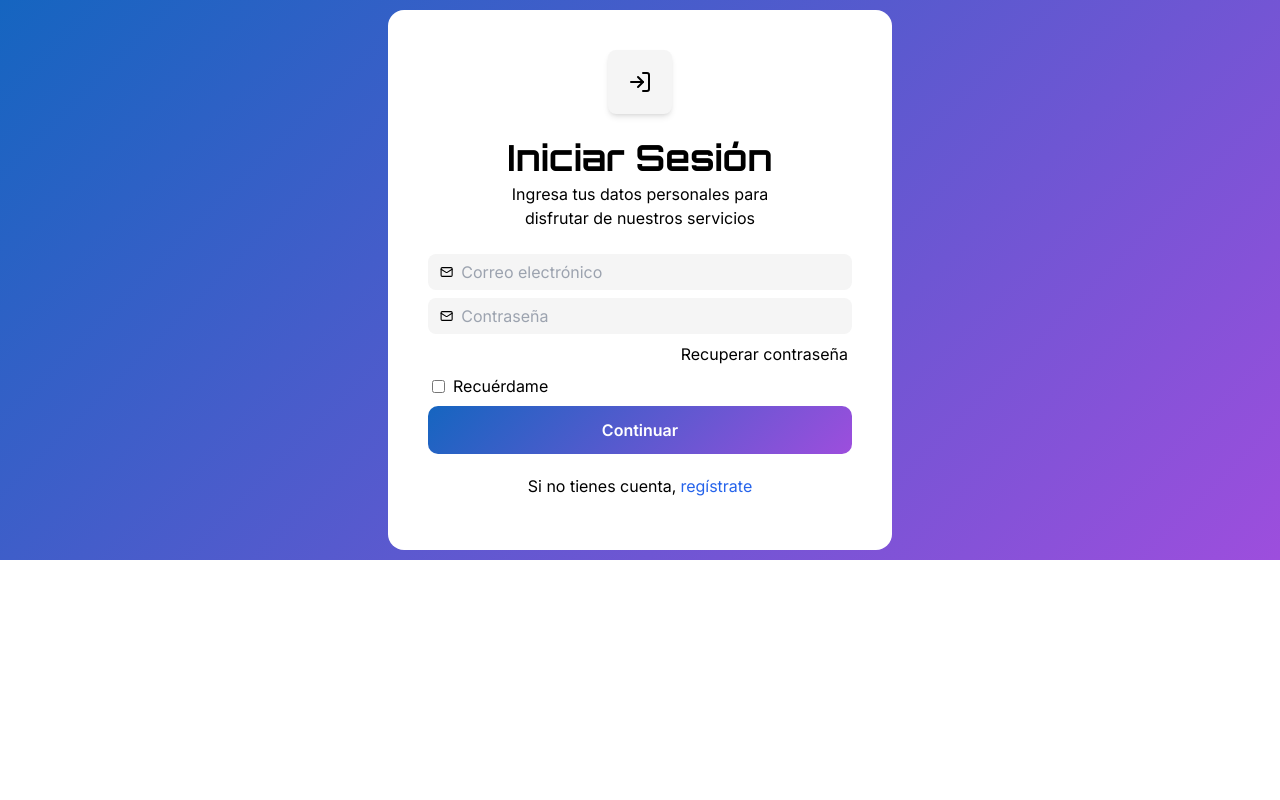
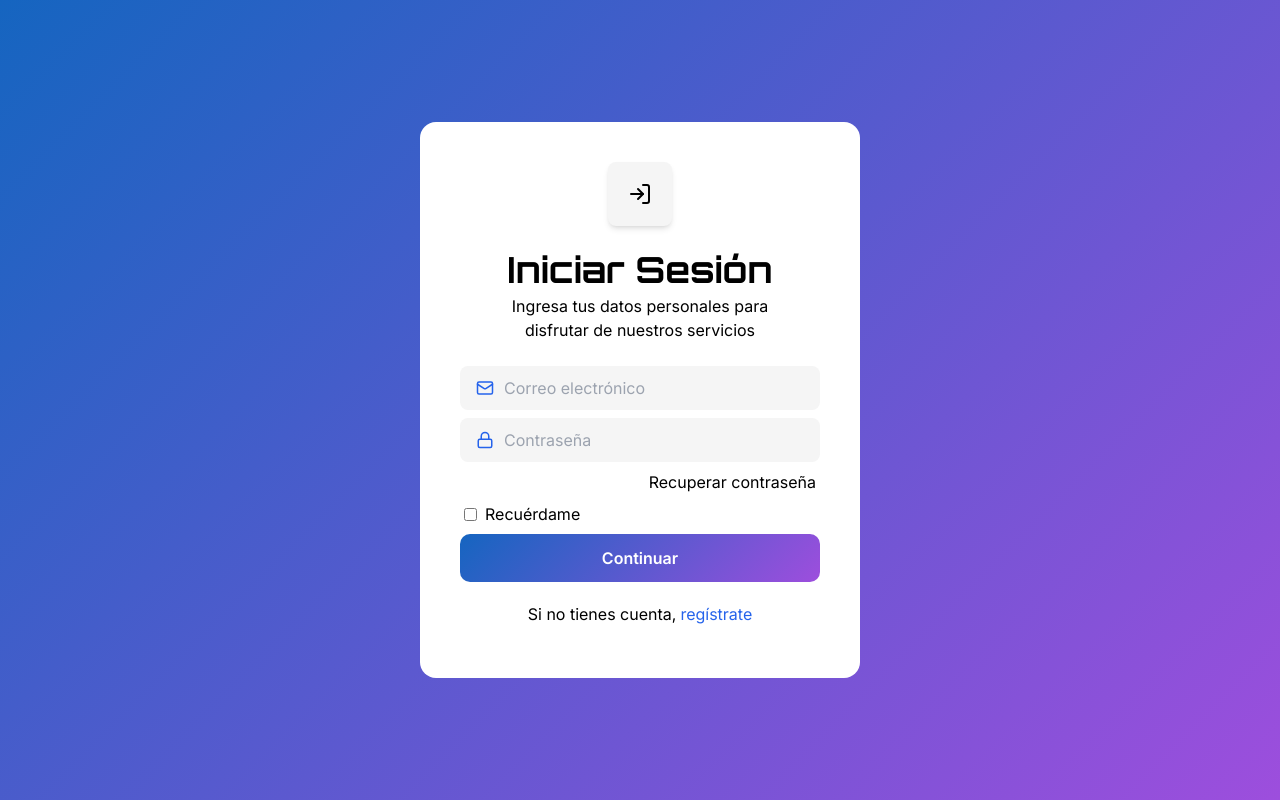
Before and after one commit to luciaSeo02/hackathonesFront, a React (Vite) app in the folder my-react-app/: page /login in a window 1280 px wide. Built offline with nearby package versions, Linux system fonts and the light colour scheme.

Commit message:
fix login and avatar

```diff
--- a/my-react-app/src/components/LoginForm.jsx
+++ b/my-react-app/src/components/LoginForm.jsx
@@ -1,6 +1,6 @@
 import { useContext, useState } from 'react';
 import { Link, useNavigate } from 'react-router-dom';
-import { LogIn, Mail } from 'lucide-react';
+import { Lock, LogIn, Mail } from 'lucide-react';
 import ButtonBig from './ui/ButtonBig.jsx';
 import AuthContext from '../context/AuthContextProvider.jsx';
 import loginUserService from '../services/loginUserService.js';
@@ -31,9 +31,9 @@ const LoginForm = () => {
     };
 
     return !token ? (
-        <div className="bg-light-gradient dark:bg-dark-gradient p-2.5 flex justify-center items-center">
-            <section className="bg-white p-10 rounded-2xl flex flex-col justify-center items-center gap-6 sm:w-2/5">
-                <div className="bg-neutral-100 size-11 p-2 rounded-md flex justify-center items-center shadow-md sm:size-16 sm:p-5 sm:rounded-lg">
+        <div className="bg-light-gradient dark:bg-dark-gradient w-screen h-screen p-2.5 flex justify-center items-center">
+            <section className="bg-white p-10 rounded-2xl flex flex-col justify-center items-center gap-6 lg:w-[440px]">
+                <div className="bg-neutral-100 size-11 p-2 rounded-md flex justify-center items-center shadow-md lg:size-16 sm:p-5 sm:rounded-lg">
                     <LogIn className="w-5 h-5 sm:w-7 sm:h-7" />
                 </div>
 
@@ -51,11 +51,13 @@ const LoginForm = () => {
                     className="w-full flex flex-col justify-center items-center gap-2"
                     onSubmit={handleSubmit}
                 >
-                    <div className="bg-neutral-100 w-full px-3 py-2 rounded-lg flex justify-start items-center gap-2">
-                        <Mail size={14} />
+                    <div className="relative w-full">
+                        <div className="absolute inset-y-0 left-0 pl-4 flex items-center pointer-events-none">
+                            <Mail className="size-[18px] text-blue-600" />
+                        </div>
 
                         <input
-                            className="size-full"
+                            className="bg-neutral-100 size-full px-3 py-3 pl-11 rounded-lg"
                             type="email"
                             name="email"
                             placeholder="Correo electrónico"
@@ -64,11 +66,13 @@ const LoginForm = () => {
                         />
                     </div>
 
-                    <div className="bg-neutral-100 w-full px-3 py-2 rounded-lg flex justify-start items-center gap-2">
-                        <Mail size={14} />
+                    <div className="relative w-full">
+                        <div className="absolute inset-y-0 left-0 pl-4 flex items-center pointer-events-none">
+                            <Lock className="size-[18px] text-blue-600" />
+                        </div>
 
                         <input
-                            className="size-full"
+                            className="bg-neutral-100 size-full px-3 py-3 pl-11 rounded-lg"
                             type="password"
                             name="password"
                             placeholder="Contraseña"
--- a/my-react-app/src/components/ui/Avatar.jsx
+++ b/my-react-app/src/components/ui/Avatar.jsx
@@ -1,7 +1,16 @@
+import { useContext } from 'react';
+import AuthContext from '../../context/AuthContextProvider.jsx';
+
 const Avatar = () => {
+    const { userLogged } = useContext(AuthContext);
+
     return (
         <div className="border-light-gradient dark:border-dark-gradient border-2 rounded-lg">
-            <img src="" alt="" />
+            <img
+                src={'/defaultAvatar.png'}
+                alt="Avatar"
+                className="size-8 object-cover"
+            />
         </div>
     );
 };
```
